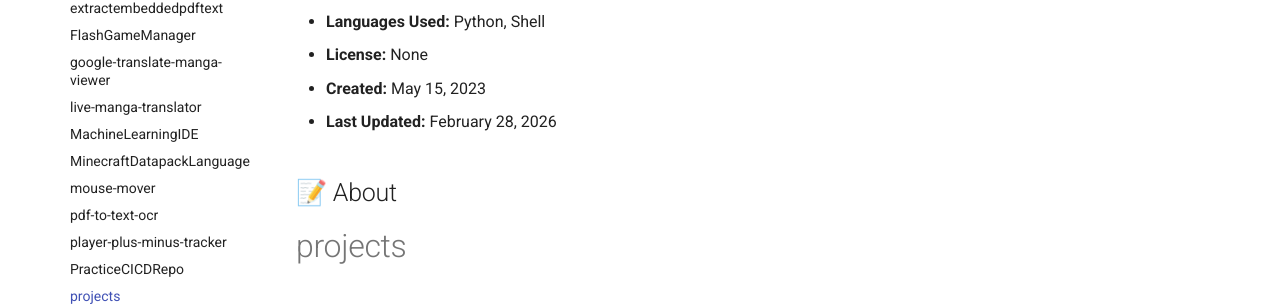
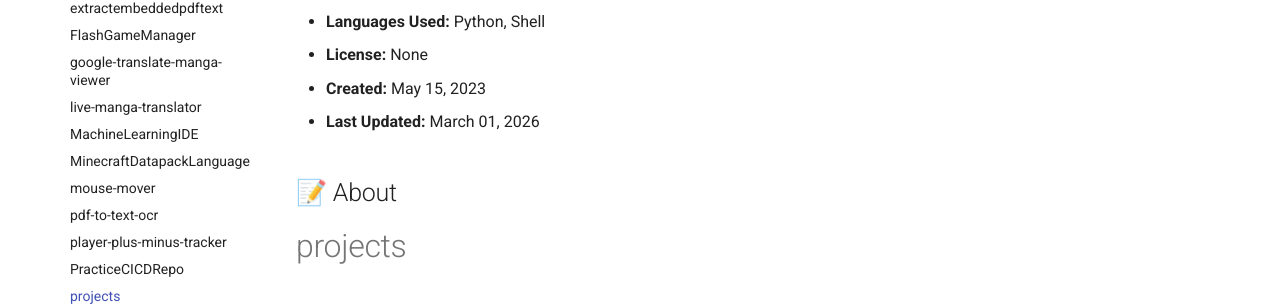
Before and after one commit to aaron777collins/projects, an MkDocs documentation site: the page built from docs/projects.md, in a window 1280 px wide and 1243 px high. Shown: the part 505-811 px from the top of the window. Built offline with MkDocs 1.6.1 and Material for MkDocs 9.7.7, drawn with Linux system fonts in a browser that asks for light colours.

Commit message:
🤖 Auto-update project documentation
Updated project pages with latest information from GitHub API:
- Repository details and metadata
- Latest releases
- GitHub Pages links
- Language statistics
- Topics and tags
- Star and fork counts

Generated by GitHub Actions on 2026-03-02 04:19:26 UTC

```diff
--- a/docs/projects.md
+++ b/docs/projects.md
@@ -14,7 +14,7 @@
 - **Languages Used:** Python, Shell
 - **License:** None
 - **Created:** May 15, 2023
-- **Last Updated:** February 28, 2026
+- **Last Updated:** March 01, 2026
 
 ## 📝 About
 
```
Also changed, not shown: docs/MinecraftDatapackLanguage.md (+1 -1 lines), docs/projects-test.md (+1 -1 lines).
